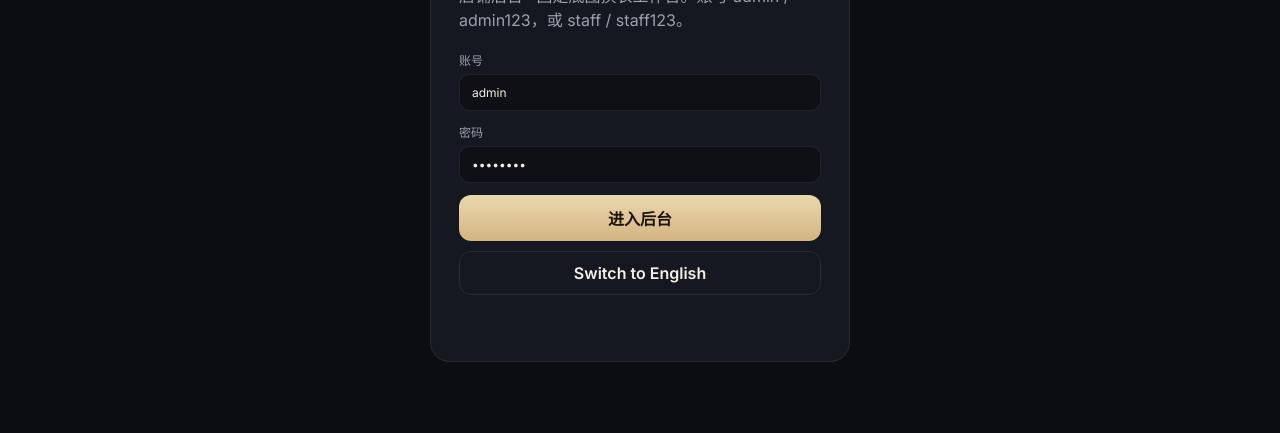
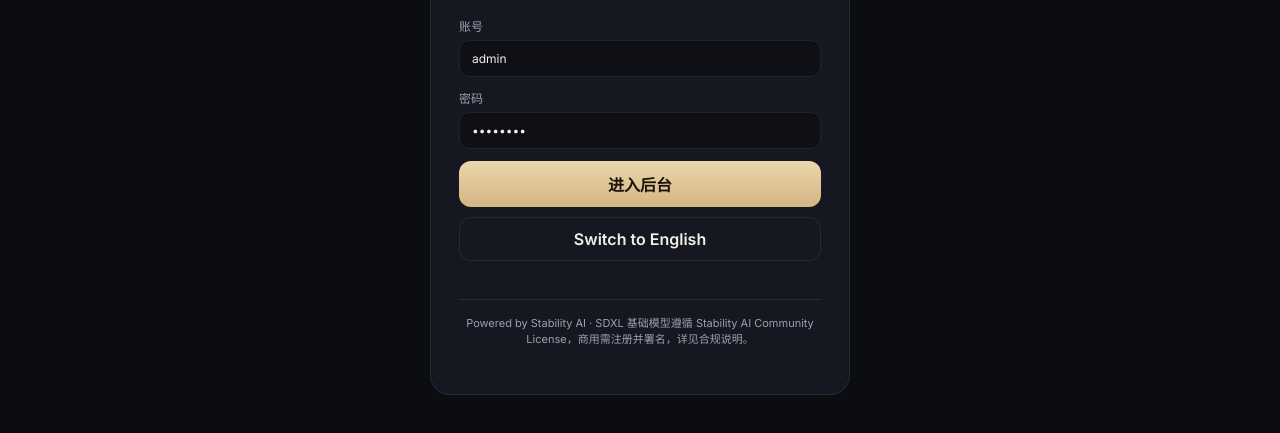
Before and after one commit to 647133036/IDM-VTON-Builder, a website built with Vite: page index.html in a window 1280 px wide. Shown: the part 269-702 px from the top of the page. Built offline with nearby package versions, Linux system fonts and the light colour scheme.

Commit message:
feat: 落地 Stability AI Community License 商用合规（注册/署名/NOTICE） Co-authored-by: monkeycode-ai <monkeycode-ai@chaitin.com>

```diff
--- a/src/i18n.js
+++ b/src/i18n.js
@@ -194,6 +194,9 @@ const messages = {
     'upl.delCatConfirm': '确认删除分类「{c}」？其中图片将移回未分类。',
     'upl.uploadFail': '上传失败',
     'upl.uploadFileFail': '上传 {n} 失败: {msg}',
+    // footer
+    'footer.powered': 'Powered by Stability AI',
+    'footer.licenseNote': 'SDXL 基础模型遵循 Stability AI Community License，商用需注册并署名，详见合规说明。',
   },
   en: {
     'nav.batch': 'Batch Try-On',
@@ -376,6 +379,8 @@ const messages = {
     'upl.delCatConfirm': 'Delete category "{c}"? Its images move back to Uncategorized.',
     'upl.uploadFail': 'Upload failed',
     'upl.uploadFileFail': 'Uploading {n} failed: {msg}',
+    'footer.powered': 'Powered by Stability AI',
+    'footer.licenseNote': 'The SDXL base model is licensed under the Stability AI Community License; commercial use requires registration and attribution. See the compliance notes.',
   },
 }
 
--- a/src/main.js
+++ b/src/main.js
@@ -97,6 +97,7 @@ function loginView() {
         <button class="btn gold" id="login">${t('login.btn')}</button>
         <button class="btn ghost" id="login-lang" style="width:100%;margin-top:10px">${getLang() === 'zh' ? 'Switch to English' : '切换到中文'}</button>
         <p class="err" id="login-err"></p>
+        <p class="foot">${t('footer.powered')} · ${t('footer.licenseNote')}</p>
       </div>
     </div>
   `
@@ -133,6 +134,7 @@ function dashboardView() {
       ${state.view === 'embed' ? embedView() : ''}
       ${state.previewJob ? previewModal() : ''}
       ${state.pushJob ? pushModal() : ''}
+      <footer class="foot">${t('footer.powered')} · ${t('footer.licenseNote')}</footer>
     </div>
   `
 }
--- a/src/style.css
+++ b/src/style.css
@@ -442,6 +442,15 @@ input, select, textarea {
 }
 .eth-item .row .btn, .cat-item .row .btn { flex: none; }
 
+.foot {
+  margin-top: 24px;
+  padding-top: 14px;
+  border-top: 1px solid var(--line);
+  color: var(--muted);
+  font-size: 11px;
+  text-align: center;
+}
+
 @media (max-width: 980px) {
   .kpis, .grid, .bases { grid-template-columns: 1fr 1fr; }
   .grid { grid-template-columns: 1fr; }
```
Also changed, not shown: README.md, docs/LICENSE_COMPLIANCE.md, 1 other file.
